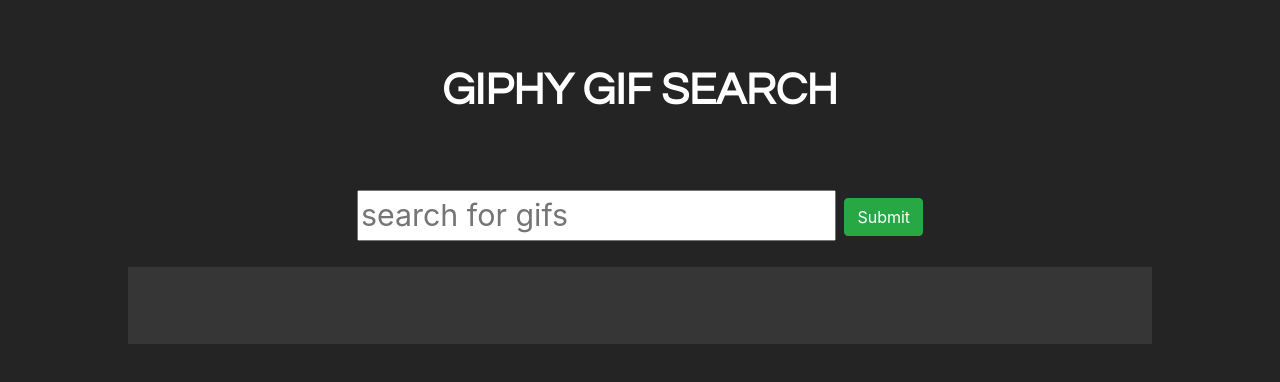
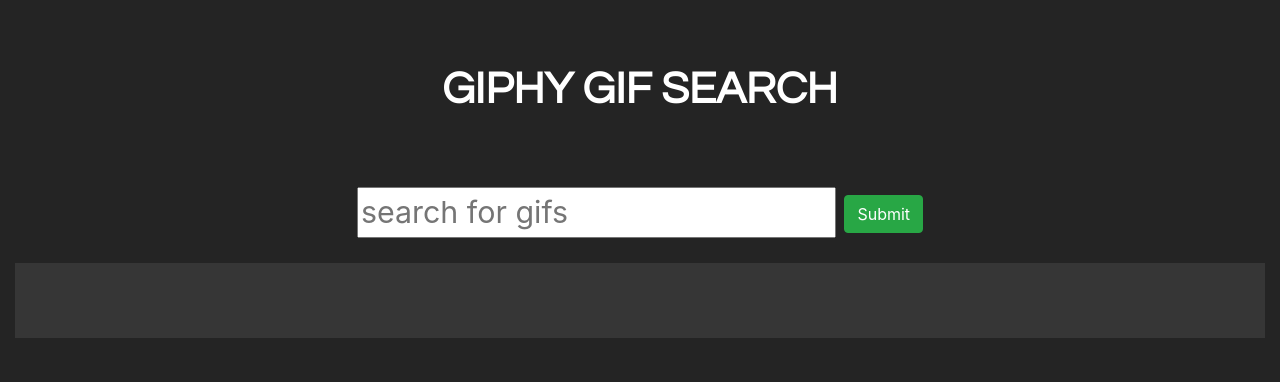
Before and after one commit to Busifunmi1/Gif-Finder, a plain HTML site: page index.html in a window 1280 px wide. Drawn offline with nearby package versions, Linux system fonts and the light colour scheme.

Commit message:
responsiveness

```diff
--- a/css/style.css
+++ b/css/style.css
@@ -38,7 +38,7 @@ button {
         background-color: #363636;
         height: 50%;
         padding: 3% 3%;
-        width: 80%;
+        width: 100%;
           }
 
     img{ padding: 2%;}
--- a/index.html
+++ b/index.html
@@ -11,15 +11,17 @@
 <meta name="viewport" content="width=device-width, initial-scale=1.0">
 <link rel="stylesheet" href="./css/style.css">
     <title> Giphy Search</title>
-    <h1> Giphy gif Search</h1>
+    <div class="container-fluid">
+    <h1 class="col-xs-12"> Giphy gif Search</h1>
 </head>
  <body>
      <div class="form">
-   <input type="text" placeholder="search for gifs">
-   <button type="submit" class="btn btn-success"> Submit</button>
+   <input id="myInput" class="col-xs-12" type="text" placeholder="search for gifs">
+   <button id="myBtn" type="submit" class="col-xs-6 btn btn-success"> Submit</button>
      </div>
-<div class="box">
-    <div class="mx-auto search-results"> </div>
+<div class="box col-xs-12">
+    <div class="mx-auto  search-results"> </div>
 </div>
 </body>
+</div>
 </html>
--- a/js/script.js
+++ b/js/script.js
@@ -1,3 +1,5 @@
+
+
 const searchGif = () => {
 //  get the text from the search
     let searchQuery = $('.form input:text').val();
@@ -11,7 +13,7 @@ const searchGif = () => {
             console.log(result)
              $('.search-results').text('');
 
-          for (let i = 0; i < 10; i++) {
+          for (let i = 0; i < 20; i++) {
             $('.search-results').append(`<a href="${result.data[i].images.downsized_large.url}"
              class="click-gif">
             <img class="gif-box" src="${result.data[i].images.fixed_height_small.url}"
@@ -33,6 +35,19 @@ const searchGif = () => {
 
 
 $(document).ready(() => {
+    var input = document.getElementById("myInput");
+
+    // Execute a function when the user releases a key on the keyboard
+    input.addEventListener("keyup", function (event) {
+        // Number 13 is the "Enter" key on the keyboard
+        if (event.keyCode === 13) {
+            // Cancel the default action, if needed
+            event.preventDefault();
+            // Trigger the button element with a click
+            document.getElementById("myBtn").click();
+        }
+    });
+
 
     $('button:button').click(() => {
         searchGif();
```
